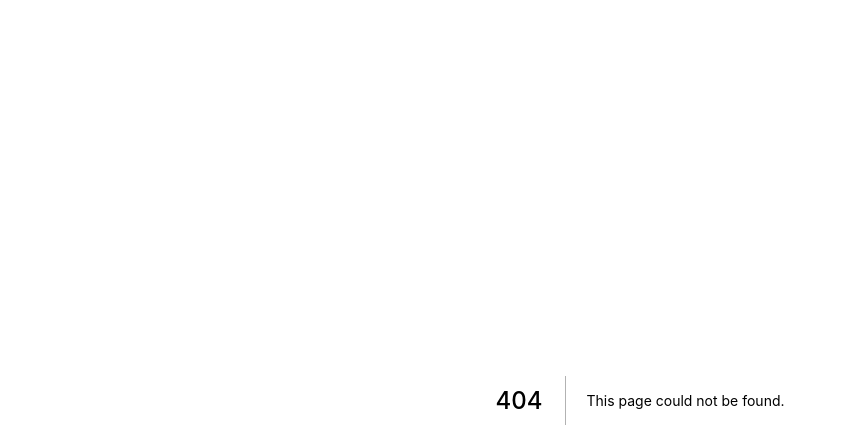
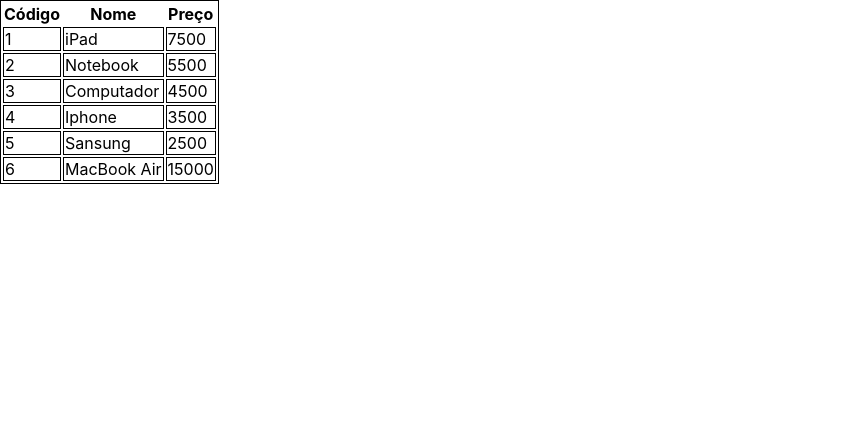
Before and after one commit to AbiezerSidonioJoseOdanacaJunior/exercicionext, a Next.js app in the folder exercicionext/: page /render/repeticao2 in a window 1280 px wide. Before the commit this address had no page. Shown: the top 448 px of the page, without its empty margins (0-847 px from the left). Built offline with nearby package versions, Linux system fonts and the light colour scheme.

Commit message:
Repeticao 2

```diff
--- /dev/null
+++ b/exercicionext/data/listaProdutos.js
@@ -0,0 +1,10 @@
+import Produto from "../model/produto";
+
+export default [
+    new Produto(1, "iPad", 7500),
+    new Produto(2, "Notebook", 5500),
+    new Produto(3, "Computador", 4500),
+    new Produto(4, "Iphone", 3500),
+    new Produto(5, "Sansung", 2500),
+    new Produto(6, "MacBook Air", 15000),
+]
--- /dev/null
+++ b/exercicionext/model/produto.js
@@ -0,0 +1,23 @@
+export default class Produto {
+    #id
+    #nome
+    #preco
+
+    constructor(id, nome, preco) {
+        this.#id = id
+        this.#nome = nome
+        this.#preco = preco
+    }
+
+    get id() {
+        return this.#id
+    }
+
+    get nome() {
+        return this.#nome
+    }
+
+    get preco() {
+        return this.#preco
+    }
+}
--- /dev/null
+++ b/exercicionext/pages/render/repeticao2.jsx
@@ -0,0 +1,39 @@
+import listaProdutos from '../../data/listaProdutos'
+
+export default function repeticao2() {
+
+    const comBorda = {
+        border: "1px solid #000",
+    }
+
+    function renderizarLinhas() {
+        return listaProdutos.map(produto => {
+            return (
+                <tr key={produto.id}>
+                    <td style={comBorda}>{produto.id}</td>
+                    <td style={comBorda}>{produto.nome}</td>
+                    <td style={comBorda}>{produto.preco}</td>
+                </tr>
+            )
+        })
+    }
+
+
+
+    return (
+        <div>
+            <table style={comBorda}>
+                <thead>
+                    <tr>
+                        <th>Código</th>
+                        <th>Nome</th>
+                        <th>Preço</th>
+                    </tr>
+                </thead>
+                <tbody>
+                    {renderizarLinhas()}
+                </tbody>
+            </table>
+        </div>
+    )
+}
```
